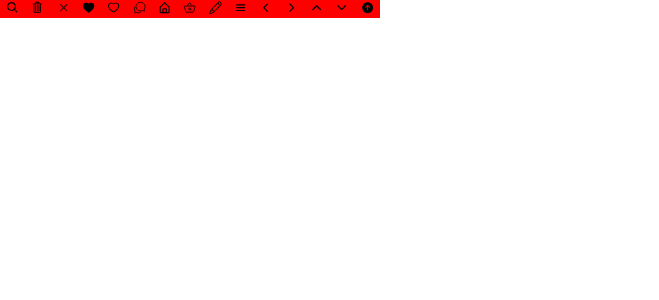
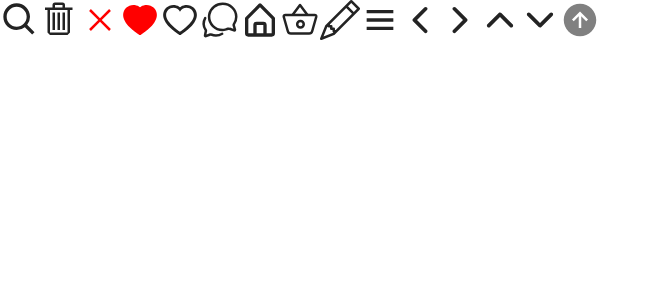
Before and after one commit to cacao-friends-shop/cacao-friends-shop_client, a React (Create React App) app: page / in a window 1280 px wide. Shown: the top 300 px of the page, without its empty margins (0-659 px from the left). Built offline with nearby package versions, Linux system fonts and the light colour scheme; a web font is replaced by a local one.

Commit message:
[Feat] IconButton 컴포넌트제작

```diff
--- a/src/components/molecules/IconButton/index.tsx
+++ b/src/components/molecules/IconButton/index.tsx
@@ -3,18 +3,30 @@ import Icon from 'components/atoms/Icon';
 
 type IconButtonProps = {
   name: string;
-};
+  size: number;
+  bgColor?: string;
+  fgColor?: string;
+} & React.ButtonHTMLAttributes<HTMLButtonElement>;
 
-const IconButton = ({ name }: IconButtonProps) => {
+const IconButton = ({
+  name,
+  size,
+  bgColor = 'none',
+  fgColor = 'inherit',
+  ...restProps
+}: IconButtonProps) => {
   return (
-    <button css={buttonStyle}>
-      <Icon name={name} />
+    <button css={buttonStyle(fgColor, bgColor)} {...restProps}>
+      <Icon name={name} size={size} />
     </button>
   );
 };
 
-const buttonStyle = css`
-  background: red;
+const buttonStyle = (fgColor: string, bgColor: string) => css`
+  background: ${bgColor};
+  color: ${fgColor};
+  padding: 0;
+  outline: none;
 `;
 
 export default IconButton;
```
Also changed, not shown: 1 other file (tests, documents, lock files or other folders).
